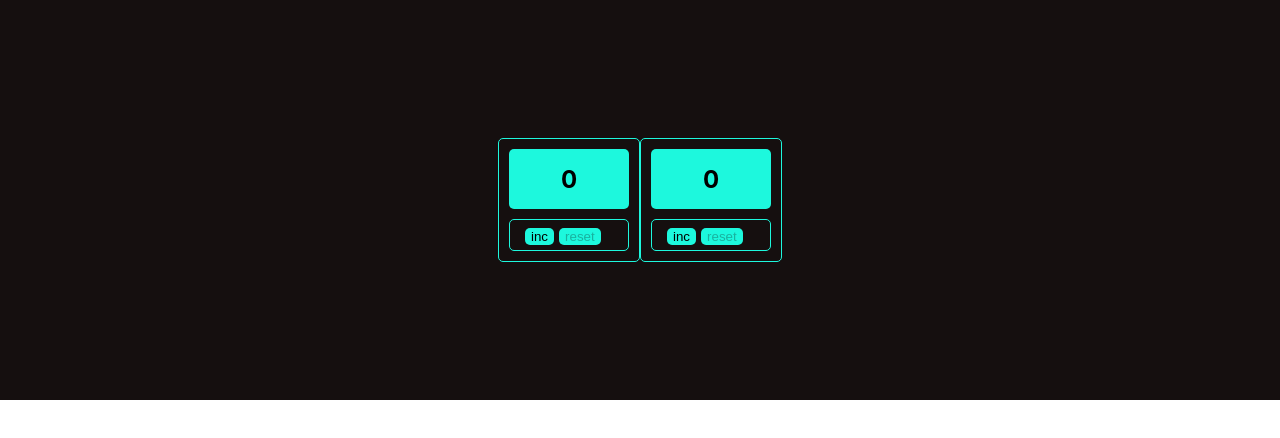
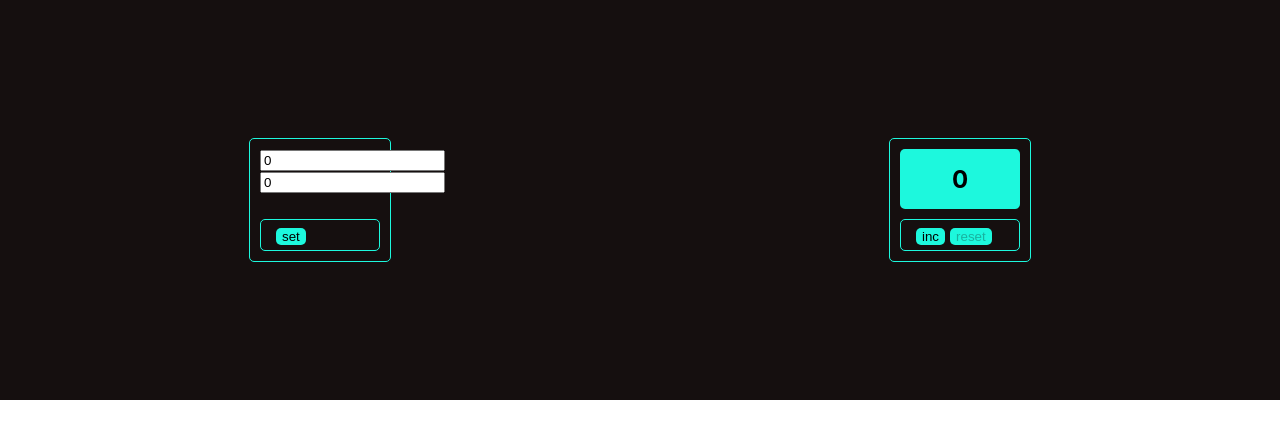
Before and after one commit to pdxserg/counter-18-apr, a React (Create React App) app: page / in a window 1280 px wide. Shown: the top 438 px of the page. Built offline with nearby package versions, Linux system fonts and the light colour scheme.

Commit message:
create setCounter

```diff
--- a/src/App.css
+++ b/src/App.css
@@ -5,7 +5,7 @@
     display: flex;
     flex-direction: row;
     align-items: center;
-    justify-content: center;
+    justify-content: space-around;
     background-color: #150f0f;
 
 
@@ -28,6 +28,16 @@
     background-color: #1df8dd;
      /*color: $a === 5 ? "red": "black";*/
 }
+
+.style2-SetCounter {
+    height: 60px;
+    flex-direction: column;
+    justify-content: center;
+    align-items: center;
+    border-radius: 5px;
+
+
+}
 .styleRed {
     color: red;
     font-size: 1.5rem;
--- a/src/App.tsx
+++ b/src/App.tsx
@@ -1,16 +1,15 @@
 import React, {useState} from 'react';
 import './App.css';
 import {Counter} from "./components/Counter";
+import {SetCounter} from "./components/SetCounter";
 
 
-export const min_value = 0
-export const max_value = 5
 
 
 function App() {
 return(
 	<div className="App">
-		<Counter/>
+		<SetCounter/>
 		<Counter/>
 	</div>
 )
--- a/src/components/Counter.tsx
+++ b/src/components/Counter.tsx
@@ -1,5 +1,6 @@
 import React, {useState} from "react";
-import {max_value, min_value} from "../App";
+import {max_value, min_value} from "./SetCounter";
+
 
 export function Counter() {
 
--- a/src/components/SetCounter.tsx
+++ b/src/components/SetCounter.tsx
@@ -1,28 +1,24 @@
 import React, {useState} from "react";
-import {max_value, min_value} from "../App";
 
-export function Counter() {
+export const min_value = 0
+export const max_value = 5
 
-	let [counter, setCounter] = useState(min_value)
-
-	function onClickHandler() {
-		setCounter(counter + 1)
-	}
-
-	function onClickResetHandler() {
-		setCounter(min_value)
-	}
+export function SetCounter() {
+const [num,setNum] = useState(0)
 
 	return (
 
 		<div >
 			<div className={'style1'}>
-				<div className={`style2  ${counter === max_value ? 'styleRed' : ''}`}>
-					<h2>{counter}</h2>
+				<div className={`style2-SetCounter`}>
+
+					<input type="number" value={num} />
+					<input type="number" value={num}/>
+
 				</div>
 				<div className={'style3'}>
-					<button disabled={counter === max_value} onClick={onClickHandler}>inc</button>
-					<button disabled={counter === min_value} onClick={onClickResetHandler}>reset</button>
+					<button >set</button>
+
 				</div>
 			</div>
 
```
